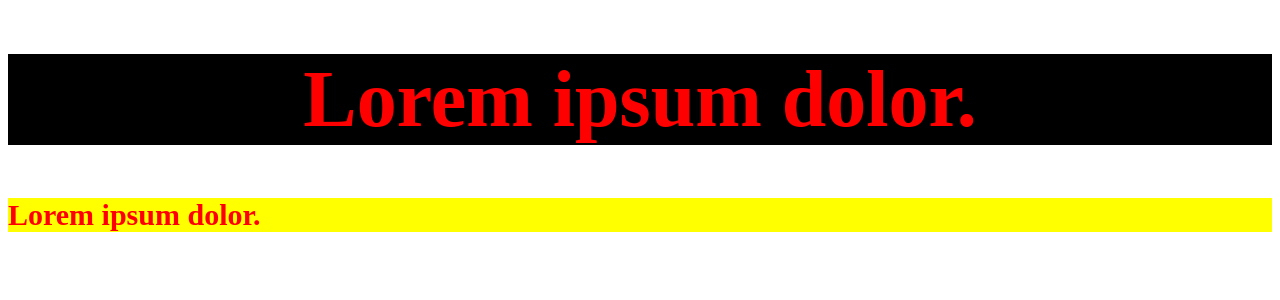
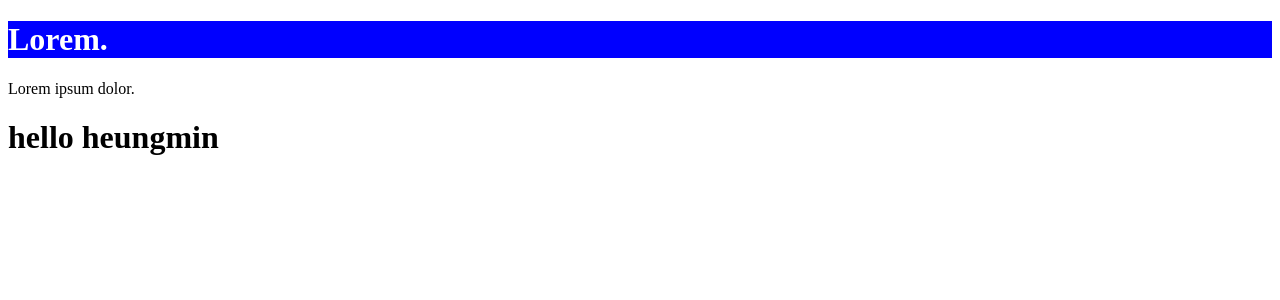
Before and after one commit to smil98/react20231031, a React (Create React App) app: page / in a window 1280 px wide. Shown: the top 300 px of the page. Built offline with nearby package versions, Linux system fonts and the light colour scheme.

Commit message:
Giving Styles, Properties

```diff
--- a/src/App.js
+++ b/src/App.js
@@ -1,20 +1,28 @@
 function App() {
-  const myStyle = {
-    color: "red",
-    backgroundColor: "black",
-    fontSize: "5rem",
-    textAlign: "center",
-    //since - is a subtract sign in js, use lowerCamelCase for properties
-  }; //js Object
-
   return (
     <>
-      <h1 style={myStyle}>Lorem ipsum dolor.</h1>
-      <h1 style={{ color: "red", backgroundColor: "yellow", fontSize: "30px" }}>
-        Lorem ipsum dolor.
+      <h1
+        className="note"
+        style={{ backgroundColor: "blue", color: "white" }}
+        title="title property"
+      >
+        Lorem.
       </h1>
+      <p title="content property">Lorem ipsum dolor.</p>
+      <MyComp title="my property" name="heungmin" />
     </>
   );
 }
 
+//properties returned by function delivered as factor
+//ex. title ="my property" -> {title:"my property"}
+//property shortened as props
+function MyComp(props) {
+  console.log("property that MyComp has fetched", props);
+  return (
+    <div>
+      <h1 title={props.title}>hello {props.name}</h1>
+    </div>
+  );
+}
 export default App;
```
